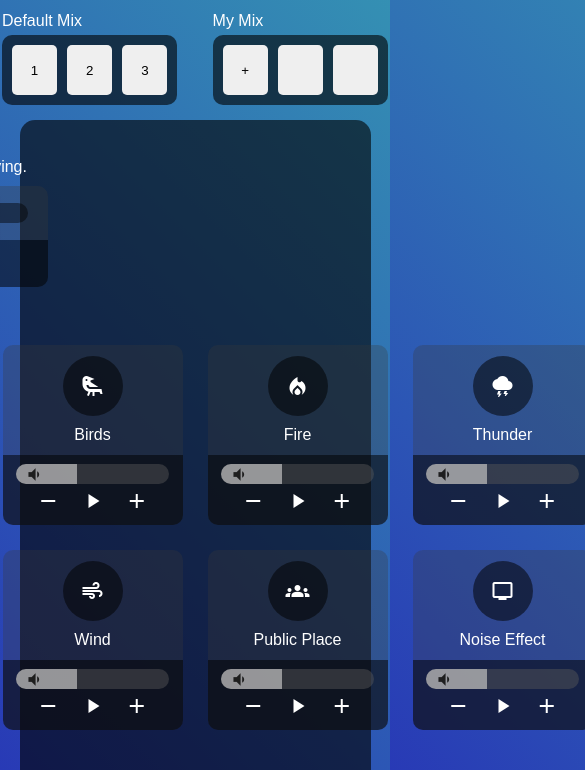
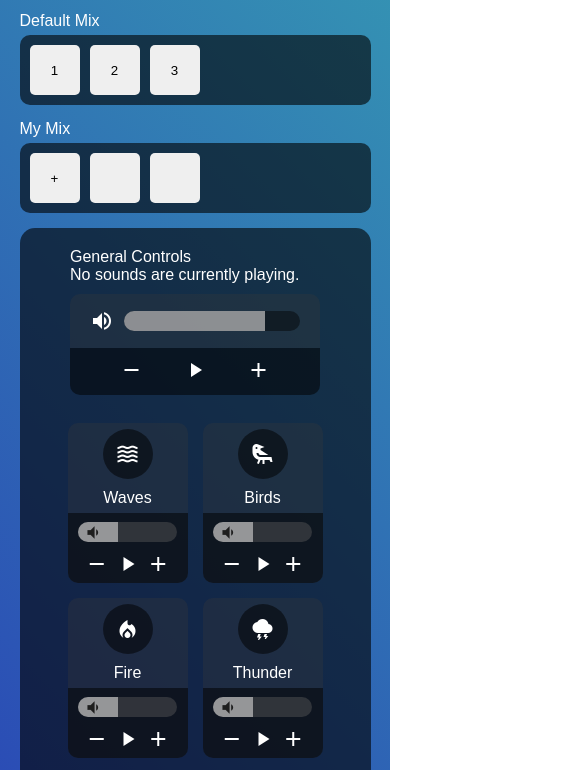
Before and after one commit to IsmailKacem/MyFlow, a plain HTML site: page index.html in a window 390 px wide. Shown: the part 68-838 px from the top of the page, 585 px wide, since content can reach past the window. Drawn offline with nearby package versions, Linux system fonts and the light colour scheme.

Commit message:
start responsive for grid

```diff
--- a/style.css
+++ b/style.css
@@ -344,3 +344,80 @@ body {
 .link__footer{
     color: white;
 }
+
+
+@media screen and (max-width:930px) {
+
+    .container__ambiance{
+        grid-template-columns: repeat(3, 180px);
+        grid-template-rows: repeat(4, 180px);
+    }
+
+    .generals-controls{
+        grid-column-end: 4;
+    }
+}
+
+@media screen and (max-width:700px) {
+
+    .container__ambiance{
+        grid-template-columns: repeat(2, 180px);
+        grid-template-rows: repeat(5, 180px);
+    }
+
+    .generals-controls{
+        grid-column-end: 3;
+    }
+}
+
+@media screen and (max-width:500px) {
+
+    .container__ambiance{
+        justify-items: center;
+        gap: 15px;
+        grid-template-columns: repeat(2, 150px);
+        grid-template-rows: repeat(5, 160px);
+    }
+
+    .audio-player {
+        width: 150px;
+        height: 160px;
+    }
+
+    .div-icon{
+        width: 50px;
+        height: 50px;
+    }
+
+    .material-symbols-outlined{
+        font-size: 20px;
+    }
+
+    .div-icon-vol__input-vol{
+        margin: 5px;
+    }
+
+    .section__mix{
+        flex-direction: column;
+        gap: 15px;
+    }
+
+    .group__my-mix, .group__default-mix {
+        width: 100%;
+    }
+}
+
+@media screen and (max-width:400px) {
+
+    .container__ambiance{
+        justify-items: center;
+        gap: 15px;
+        grid-template-columns: repeat(2, 120px);
+        grid-template-rows: repeat(5, 160px);
+    }
+
+    .audio-player {
+        width: 120px;
+        height: 160px;
+    }
+}
```
